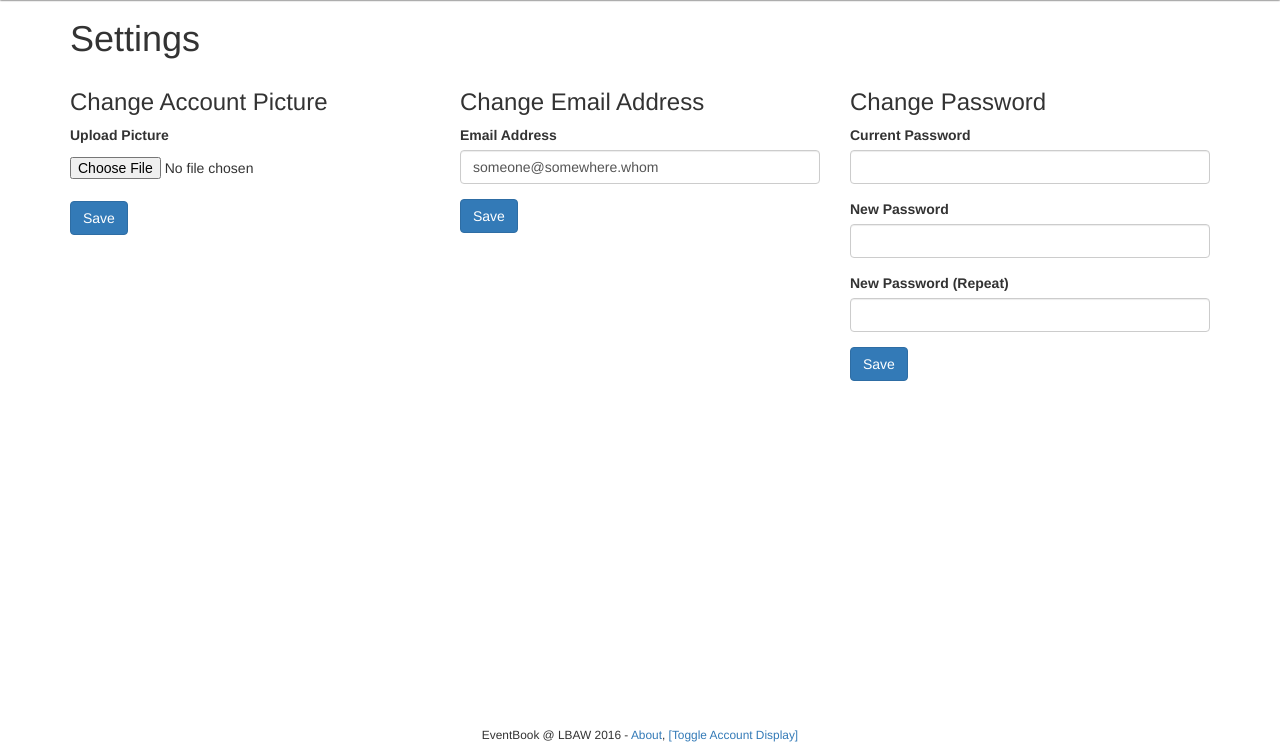
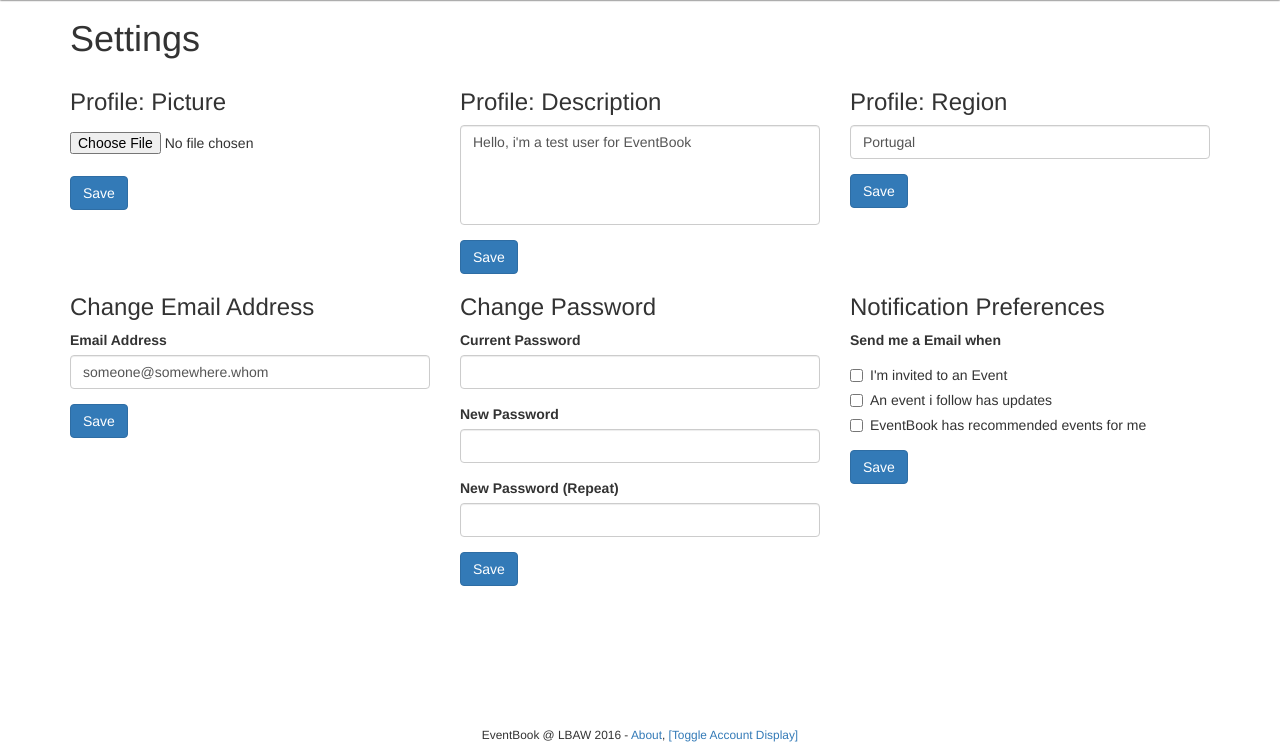
Before and after one commit to hugdru/LBAW, a PHP site: page /account/settings.php in a window 1280 px wide. Shown: the part 51-800 px from the top of the page. Run offline with PHP 8.4, Linux system fonts and the light colour scheme.

Commit message:
Updated Settings Page, Added Links to Profile Page (Upcoming)

```diff
--- a/src/account/settings.php
+++ b/src/account/settings.php
@@ -21,15 +21,36 @@
         <div class="row">
             <div class="col-sm-4">
                 <form role="form">
-                    <h3>Change Account Picture</h3>
+                    <h3>Profile: Picture</h3>
                     <div class="form-group">
-                        <label for="eml">Upload Picture</label>
                         <input type="file" class="form-control-static">
                     </div>
                     <button type="submit" class="btn btn-primary">Save</button>
                 </form>
             </div>
 
+            <div class="col-sm-4">
+                <form role="form">
+                    <h3>Profile: Description</h3>
+                    <div class="form-group">
+                        <textarea style="min-height: 100px; resize: none;" class="form-control" id="dsc">Hello, i'm a test user for EventBook</textarea>
+                    </div>
+                    <button type="submit" class="btn btn-primary">Save</button>
+                </form>
+            </div>
+
+            <div class="col-sm-4">
+                <form role="form">
+                    <h3>Profile: Region</h3>
+                    <div class="form-group">
+                        <input type="text" class="form-control" id="rgn" value="Portugal">
+                    </div>
+                    <button type="submit" class="btn btn-primary">Save</button>
+                </form>
+            </div>
+        </div>
+
+        <div class="row">
             <div class="col-sm-4">
                 <form role="form">
                     <h3>Change Email Address</h3>
@@ -62,6 +83,25 @@
                     <button type="submit" class="btn btn-primary">Save</button>
                 </form>
             </div>
+
+            <div class="col-sm-4">
+                <form role="form">
+                    <h3>Notification Preferences</h3>
+                    <div class="form-group">
+                        <label>Send me a Email when</label>
+                        <div class="checkbox">
+                            <label><input type="checkbox" value="">I'm invited to an Event</label>
+                        </div>
+                        <div class="checkbox">
+                            <label><input type="checkbox" value="">An event i follow has updates</label>
+                        </div>
+                        <div class="checkbox">
+                            <label><input type="checkbox" value="">EventBook has recommended events for me</label>
+                        </div>
+                    </div>
+                    <button type="submit" class="btn btn-primary">Save</button>
+                </form>
+            </div>
         </div>
 
         <!-- Content Finish -->
--- a/src/res/php/navbar.php
+++ b/src/res/php/navbar.php
@@ -44,6 +44,7 @@
                                 <img class='img-circle avatar-nav' src='$root/res/img/avatar_default.png'> Esteves Prototipo <span class='caret'></span>
                             </a>
                             <ul class='dropdown-menu'>
+                                <li><a href='$root/profile/?self=true'>Profile</a></li>
                                 <li><a href='$root/account/settings.php'>Settings</a></li>
                                 <li role='separator' class='divider'></li>
                                 <li><a href='$root/account/login_test.php'>Logout</a></li>
```
